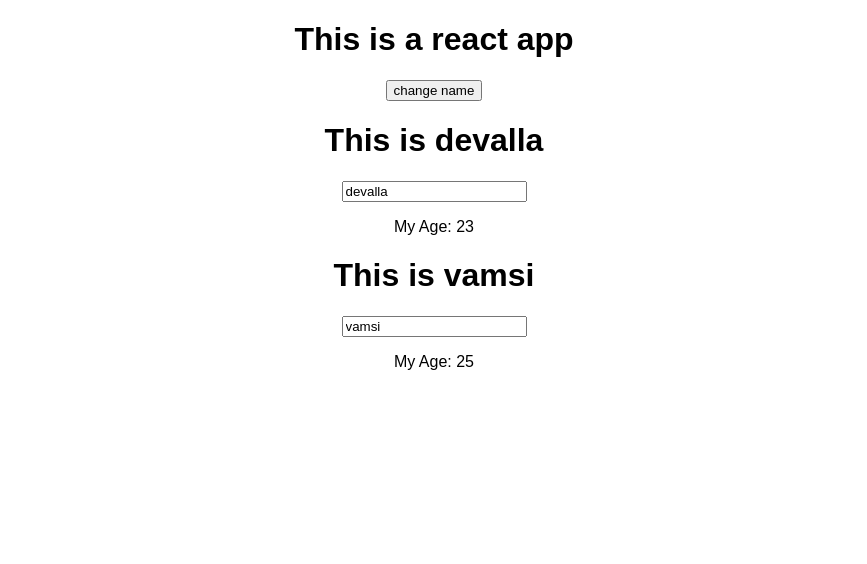
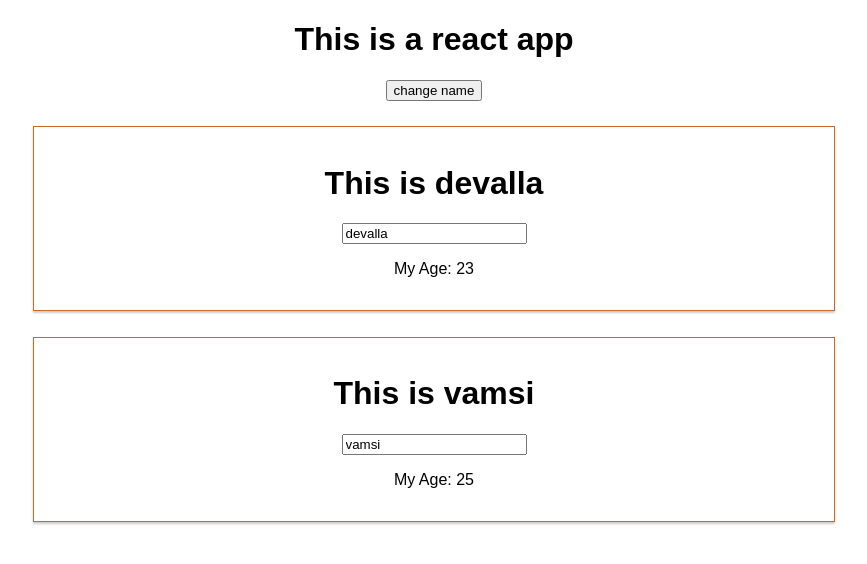
Before and after one commit to VamsiDevalla/myFirstReactApp, a React (Create React App) app: page / in a window 1280 px wide. Shown: the top 564 px of the page, without its empty margins (206-1073 px from the left). Built offline with nearby package versions, Linux system fonts and the light colour scheme.

Commit message:
created Person.css file to write the style for Person component, imported it into Person.js file, given className of Person.js to Person componet, updated Person.css with all the stying required.

```diff
--- /dev/null
+++ b/src/Person/Person.css
@@ -0,0 +1,8 @@
+.Person{
+    width: 60%;
+    margin: 2% auto;
+    border: 1px solid chocolate;
+    box-shadow: 0 2px 2px 0px #ccc;
+    padding: 16px;
+    text-align: center;
+}
--- a/src/Person/Person.js
+++ b/src/Person/Person.js
@@ -1,8 +1,9 @@
 import React from 'react'
+import './Person.css'
 
 const person = (props) => {
     return(
-        <div>
+        <div className="Person">
          <h1 onClick={props.click}>This is {props.name}</h1>
          <input onChange={props.changed} value={props.name}/>
          <p>{props.children}</p>
```
